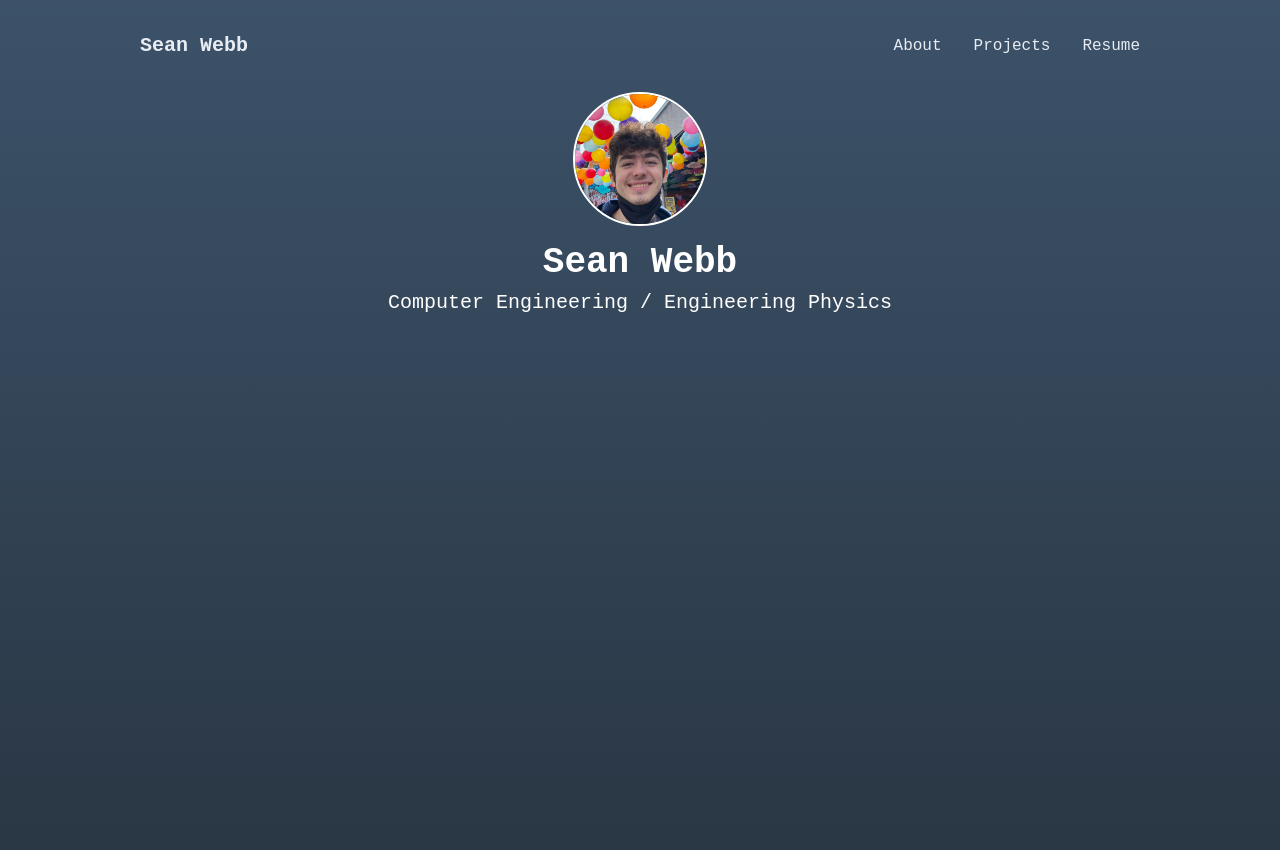
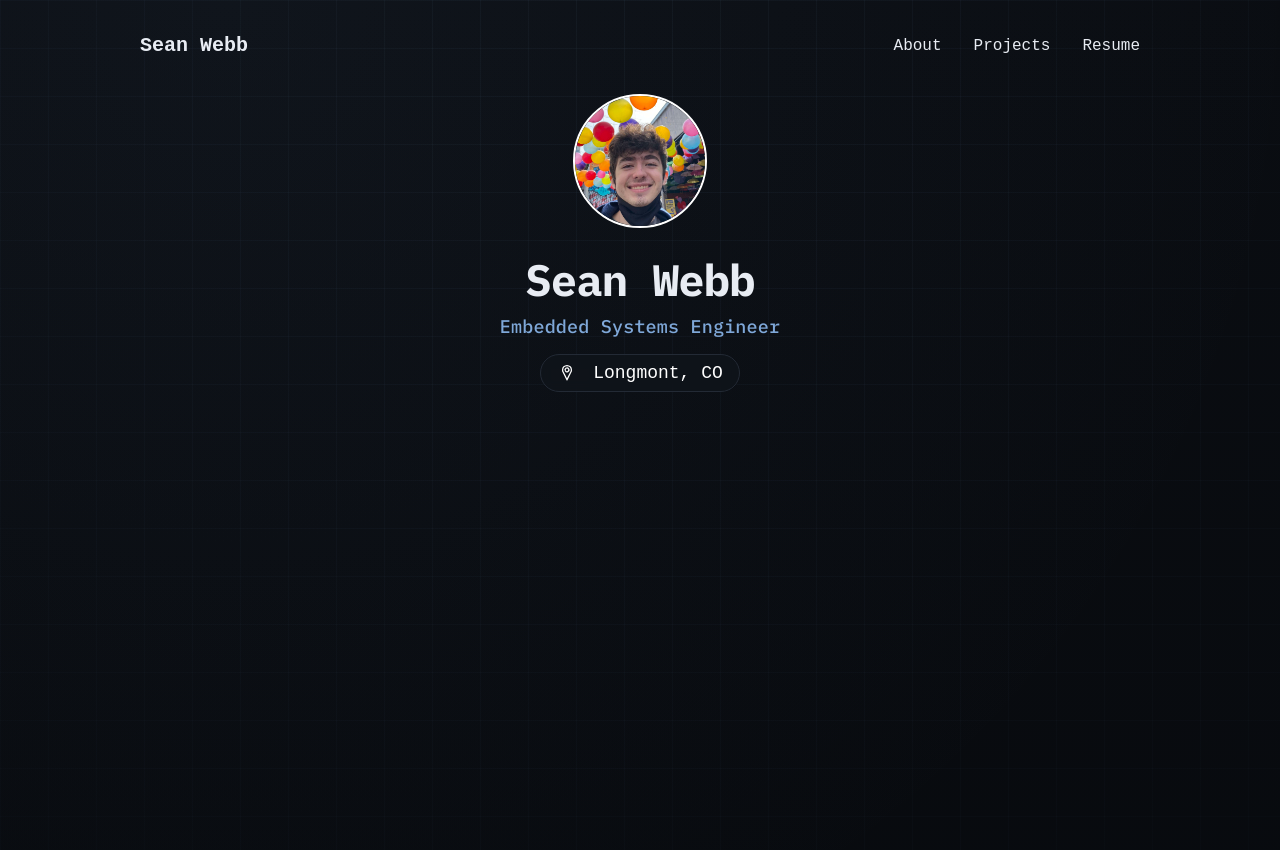
Before and after one commit to swebb-dev/swebb-dev, a React (Vite) app: page / in a window 1280 px wide. Shown: the top 850 px of the page. Built offline with nearby package versions, Linux system fonts and the light colour scheme.

Commit message:
prettied things up

```diff
--- a/src/assets/Navbar/NavbarElements.jsx
+++ b/src/assets/Navbar/NavbarElements.jsx
@@ -1,3 +1,5 @@
+// Navbar/NavbarElements.jsx
+
 import styled from "styled-components";
 import { Link } from '@tanstack/react-router';
 
@@ -12,17 +14,19 @@ export const NavWrapper = styled.div`
   font-family: Monospace;
   top: 1.375rem;
   margin-left: 2.5%;
+  backdrop-filter: ${({ $scrollState }) => ($scrollState === "compact" ? "blur(6px)" : "none")}
 `;
 
 export const Nav = styled.nav`
   display: flex;
   align-items: center;
-  background-color: ${({ $scrollState }) => ($scrollState === "compact" ? "#1b1e24" : "")};
+  background-color: ${({ $scrollState }) => ($scrollState === "compact" ? "rgba(18, 22, 29, 0.8)" : "")};
   padding: 0.625rem 1.375rem;
   max-width: ${({ $scrollState }) => ($scrollState === "compact" ? "850px" : "1000px")};
   border-radius: 1rem;
-  border: ${({ $scrollState }) => ($scrollState === "compact" ? "2px solid #545b6b" : "2px solid transparent")};
+  border: ${({ $scrollState }) => ($scrollState === "compact" ? "2px solid #232a35" : "2px solid transparent")};
   margin: 0 auto;
+
   transition: padding 0.3s ease, background-color 0.3s ease, max-width 0.3s ease;
 `;
 
@@ -68,6 +72,6 @@ export const NavLink = styled(Link)`
   font-family: Monospace;
 
   &:hover {
-    color: #8baae1;
+    color: #7fa8d9;
   }
 `;
--- a/src/assets/Navbar/index.jsx
+++ b/src/assets/Navbar/index.jsx
@@ -1,3 +1,5 @@
+// Navbar/index.jsx
+
 import React, { useState, useEffect, useRef } from "react";
 import {
   NavWrapper,
--- a/src/routes/index.css
+++ b/src/routes/index.css
@@ -1,3 +1,17 @@
+@import url('https://fonts.googleapis.com/css2?family=IBM+Plex+Mono:wght@400;500;600;700&family=IBM+Plex+Sans:wght@400;500&display=swap');
+
+:root {
+  --bg-base: #0a0d12;
+  --bg-elevated: #12161d;
+  --text-primary: #e8ecf3;
+  --text-secondary: #8b96a8;
+  --accent: #7fa8d9;
+  --accent-soft: rgba(127, 168, 217, 0.14);
+  --border: #232a35;
+  --font-mono: 'IBM Plex Mono', 'SFMono-Regular', Consolas, monospace;
+  --font-sans: 'IBM Plex Sans', -apple-system, BlinkMacSystemFont, sans-serif;
+}
+
 html,
 body {
   margin: 0;
@@ -5,9 +19,29 @@ body {
 }
 
 body {
-  background: linear-gradient(180deg, #3c5269 0%, #131416 100%);
+  background:
+    radial-gradient(circle at 18% 0%, rgba(127, 168, 217, 0.05), transparent 45%),
+    linear-gradient(180deg, var(--bg-base) 0%, #05070a 100%);
   background-repeat: no-repeat;
-  color: white;
+  background-size: 100% 100%;
+  color: var(--text-primary);
+  font-family: var(--font-sans);
+  position: relative;
+}
+
+body::before {
+  content: "";
+  position: absolute;
+  inset: 0;
+  min-height: 100%;
+  background-image:
+    linear-gradient(rgba(127, 168, 217, 0.05) 1px, transparent 1px),
+    linear-gradient(90deg, rgba(127, 168, 217, 0.05) 1px, transparent 1px);
+  background-size: 48px 48px;
+  -webkit-mask-image: radial-gradient(circle at 50% 0%, black, transparent 70%);
+  mask-image: radial-gradient(circle at 50% 0%, black, transparent 70%);
+  pointer-events: none;
+  z-index: 0;
 }
 
 #navbar-spacer {
@@ -17,8 +51,9 @@ body {
 }
 
 #content-wrapper {
+  position: relative;
+  z-index: 1;
   max-width: 90%;
-  margin-left: 5%;
   margin: 0 auto;
 }
 
@@ -29,7 +64,7 @@ body {
   align-items: center;
   justify-content: center;
   background: transparent;
-  // border: 2px solid #545b6b;
+  border: 2px solid transparent;
   max-width: 950px;
   margin: 0 auto;
 }
@@ -42,7 +77,6 @@ body {
   border: 2px solid #ffffff;
   justify-content: center;
   align-items: center;
-  // transform: translateX(-12px);
   display:flex;
 }
 
@@ -56,31 +90,105 @@ body {
 }
 
 #hero-text {
-    margin-top: 1rem;
-    text-align: center;
-    color: #ffffff;
-    font-family: Monospace;
-    font-size: 1.5rem;
-    display: flex;
-    flex-direction: column;
-    align-items: center;
+  position: relative;
+  z-index: 1;
+  margin-top: 1.75rem;
+  text-align: center;
+  color: var(--text-primary);
+  display: flex;
+  flex-direction: column;
+  align-items: center;
 }
 
 #hero-text h1 {
-    font-size: 2.25rem;
-    margin: 0;
-    color: #ffffff;
-    font-family: Monospace;
-    font-weight: 600;
-    display: flex;
+  font-size: 2.75rem;
+  line-height: 1.1;
+  margin: 0;
+  color: var(--text-primary);
+  font-family: var(--font-mono);
+  font-weight: 700;
+  letter-spacing: -0.02em;
 }
 
 #hero-text h2 {
-    font-size: 1.25rem;
+  font-size: 1.15rem;
+  margin: 0.6rem 0 0;
+  color: var(--accent);
+  font-family: var(--font-mono);
+  font-weight: 500;
+  letter-spacing: 0.01em;
+}
+
+.hero-tagline {
+  margin: 1.1rem 0 0;
+  max-width: 34rem;
+  font-family: var(--font-sans);
+  font-size: 1.05rem;
+  font-weight: 400;
+  line-height: 1.5;
+  color: var(--text-secondary);
+}
+
+#hero-buttons {
+  margin-top: 1rem;
+  display: flex;
+  align-items: center;
+  justify-content: center;
+  gap: 0.75rem;
+  flex-wrap: wrap;
+}
+
+.badge {
+  display: flex;
+  align-items: center;
+  gap: 0.5rem;
+  padding: 0.5rem 1rem;
+  border-radius: 999px;
+  border: 1px solid var(--border);
+  background: rgba(18, 22, 29, 0.6);
+  backdrop-filter: blur(6px);
+}
+
+#hero-buttons p {
     margin: 0;
-    margin-top: 0.5rem;
+    margin-left: 0.5rem;
+    font-size: 1.125rem;
     color: #ffffff;
     font-family: Monospace;
-    font-weight: 500;
+    font-weight: 400;
     display: flex;
+    align-items: center;
+    font-family: Monospace;
 }
+
+#hero-buttons svg {
+    width: 1.25rem;
+    height: 1.25rem;
+    color: #ffffff;
+}
+
+.badge p {
+  margin: 0;
+  font-size: 0.95rem;
+  font-family: var(--font-mono);
+  font-weight: 400;
+  color: var(--text-primary);
+}
+
+.badge svg {
+  width: 1.05rem;
+  height: 1.05rem;
+  color: var(--accent);
+}
+
+#hero-buttons a {
+    text-decoration: none;
+    color: #ffffff;
+    display: flex;
+    align-items: center;
+    font-family: Monospace;
+}
+
+#github-icon {
+    margin-left: 1.5rem;
+}
--- a/src/routes/index.jsx
+++ b/src/routes/index.jsx
@@ -1,8 +1,13 @@
+// index.jsx
+
 import { createFileRoute } from '@tanstack/react-router'
 import "./index.css"
 
 import { Helmet } from "react-helmet-async";
+
 import heroImage from "../assets/images/hero-image.jpg";
+import { VscLocation } from "react-icons/vsc";
+import { FiGithub } from "react-icons/fi";
 
 export const Route = createFileRoute('/')({
   component: RouteComponent,
@@ -25,7 +30,14 @@ function RouteComponent() {
 
           <div id="hero-text">
             <h1>Sean Webb</h1>
-            <h2>Computer Engineering / Engineering Physics</h2>
+            <h2>Embedded Systems Engineer</h2>
+            <div id="hero-buttons">
+              <div className="badge">
+                <VscLocation id="location-icon" />
+                <p>Longmont, CO</p>
+              </div>
+              {/* <FiGithub id="github-icon" /><a href="https://github.com/swebb-dev" target="_blank" rel="noopener noreferrer"><p>GitHub</p></a> */ /* Maybe I just put the github icon elsewhere. */}
+            </div>
           </div>
 
         </div>
```
